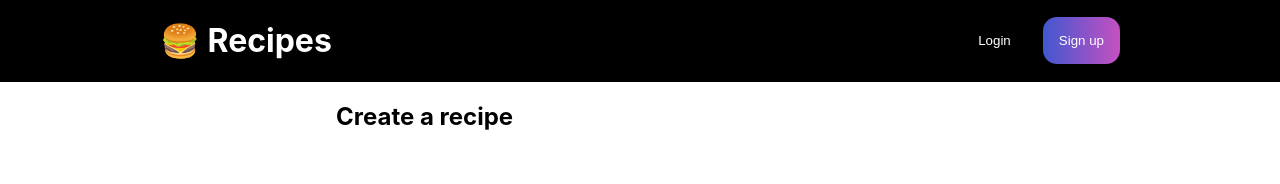
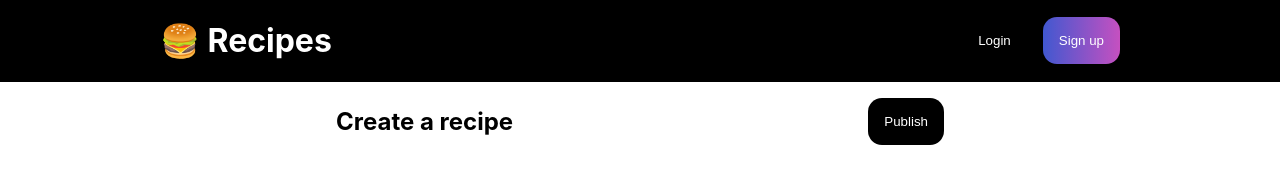
Before and after one commit to JackWRadford/recipes, a Next.js app: page /manage in a window 1280 px wide. Shown: the top 184 px of the page. Built offline with nearby package versions, Linux system fonts and the light colour scheme; no server answers; the database is empty.

Commit message:
Added publish button

```diff
--- a/pages/manage.tsx
+++ b/pages/manage.tsx
@@ -4,6 +4,7 @@ import Header from "../components/Header";
 import DifficultySelector from "../components/manageRecipe/DifficultySelector";
 import DurationInput from "../components/manageRecipe/DurationInput";
 import ManageList from "../components/manageRecipe/ManageList";
+import Button from "../components/shared/Button";
 import Input from "../components/shared/Input";
 import Difficulty from "../enums/Difficulty";
 import styles from "../styles/ManagePage.module.css";
@@ -60,11 +61,21 @@ const ManagePage: NextPage = () => {
     setDuration(value);
   };
 
+  const onPublishHandler = async () => {};
+
   return (
     <>
       <Header />
       <div className={styles.wrapper}>
-        <h2>Create a recipe</h2>
+        <div className={styles.titleRow}>
+          <h2>Create a recipe</h2>
+          <Button
+            type={"button"}
+            name={"publish"}
+            label={"Publish"}
+            onClick={onPublishHandler}
+          />
+        </div>
         <Input
           type={"text"}
           name={"recipename"}
--- a/styles/ManagePage.module.css
+++ b/styles/ManagePage.module.css
@@ -6,3 +6,15 @@
   gap: 1rem;
   padding: 0 1rem;
 }
+
+.titleRow {
+  margin: 1rem 0;
+  display: flex;
+  justify-content: space-between;
+  align-items: center;
+}
+
+.titleRow h2 {
+  margin: 0;
+  padding: 0;
+}
```
